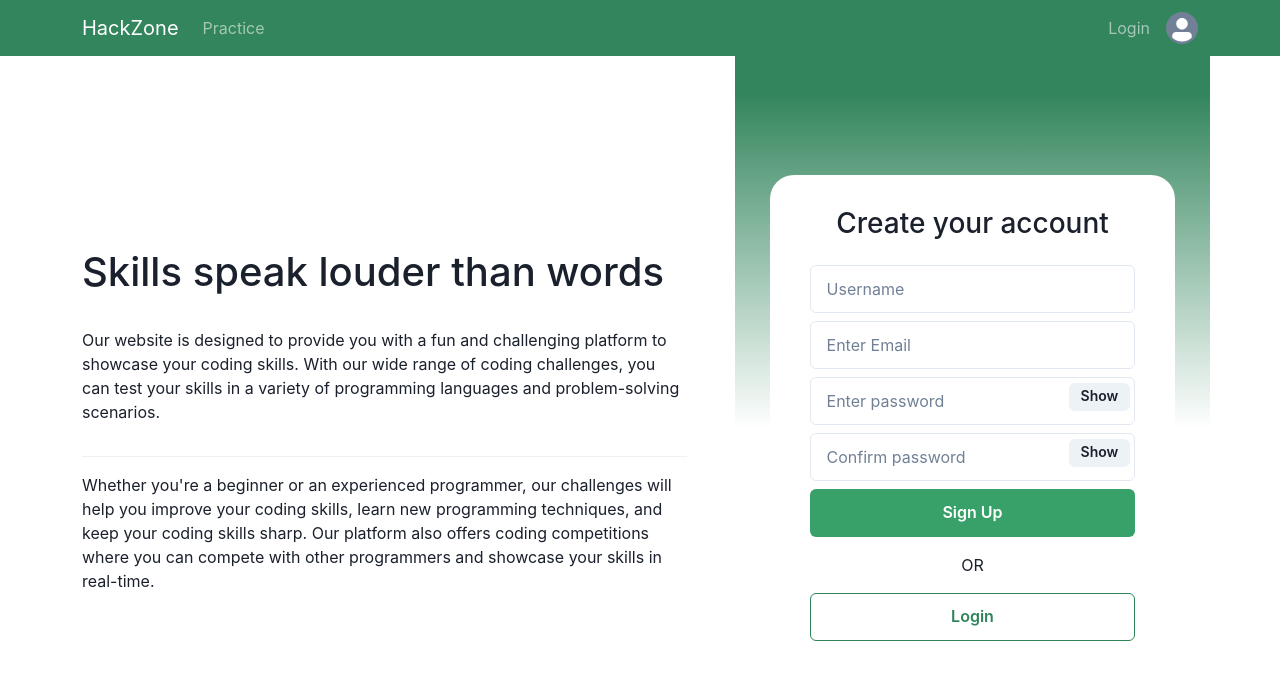
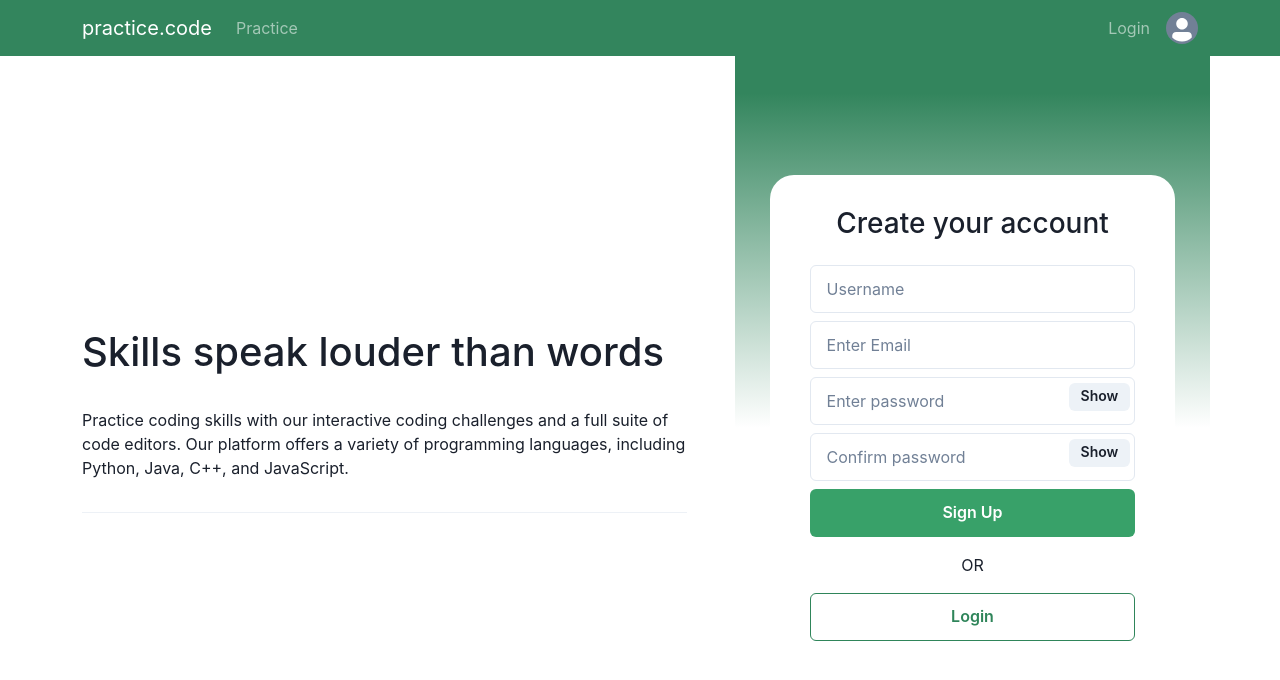
Before and after one commit to charanGIT06/coding-website, a React (Vite) app: page / in a window 1280 px wide. Shown: the top 680 px of the page. Built offline with nearby package versions, Linux system fonts and the light colour scheme.

Commit message:
changed name

```diff
--- a/src/components/NavBar.jsx
+++ b/src/components/NavBar.jsx
@@ -51,7 +51,7 @@ const NavBar = () => {
         variant="dark"
       >
         <Container>
-          <Navbar.Brand href="/">HackZone</Navbar.Brand>
+          <Navbar.Brand href="/">practice.code</Navbar.Brand>
           <Navbar.Toggle aria-controls="responsive-navbar-nav" />
           <Navbar.Collapse id="responsive-navbar-nav">
             <Nav className=" me-auto">
--- a/src/pages/HomePage.jsx
+++ b/src/pages/HomePage.jsx
@@ -29,19 +29,9 @@ export default () => {
           <div className="left d-flex flex-column justify-content-center col-md-7 pe-5">
             <h1 className="pb-4">Skills speak louder than words</h1>
             <p>
-              Our website is designed to provide you with a fun and challenging
-              platform to showcase your coding skills. With our wide range of
-              coding challenges, you can test your skills in a variety of
-              programming languages and problem-solving scenarios.
+              Practice coding skills with our interactive coding challenges and a full suite of code editors. Our platform offers a variety of programming languages, including Python, Java, C++, and JavaScript.
             </p>
-            <Divider></Divider>
-            <p>
-              Whether you're a beginner or an experienced programmer, our
-              challenges will help you improve your coding skills, learn new
-              programming techniques, and keep your coding skills sharp. Our
-              platform also offers coding competitions where you can compete
-              with other programmers and showcase your skills in real-time.
-            </p>
+            <Divider/>
           </div>
           <div className="right col-md-5">
             {account === "login" ? <Login /> : <SignUp />}
```
